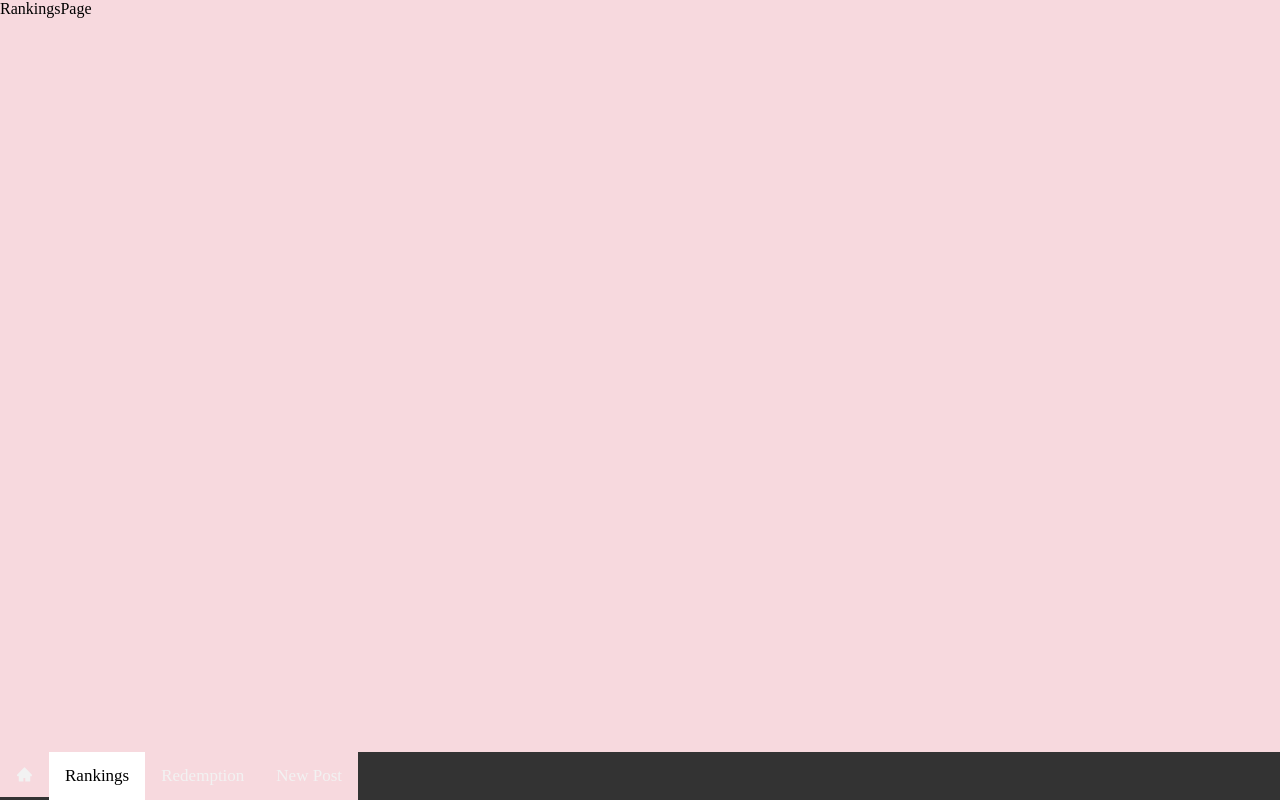
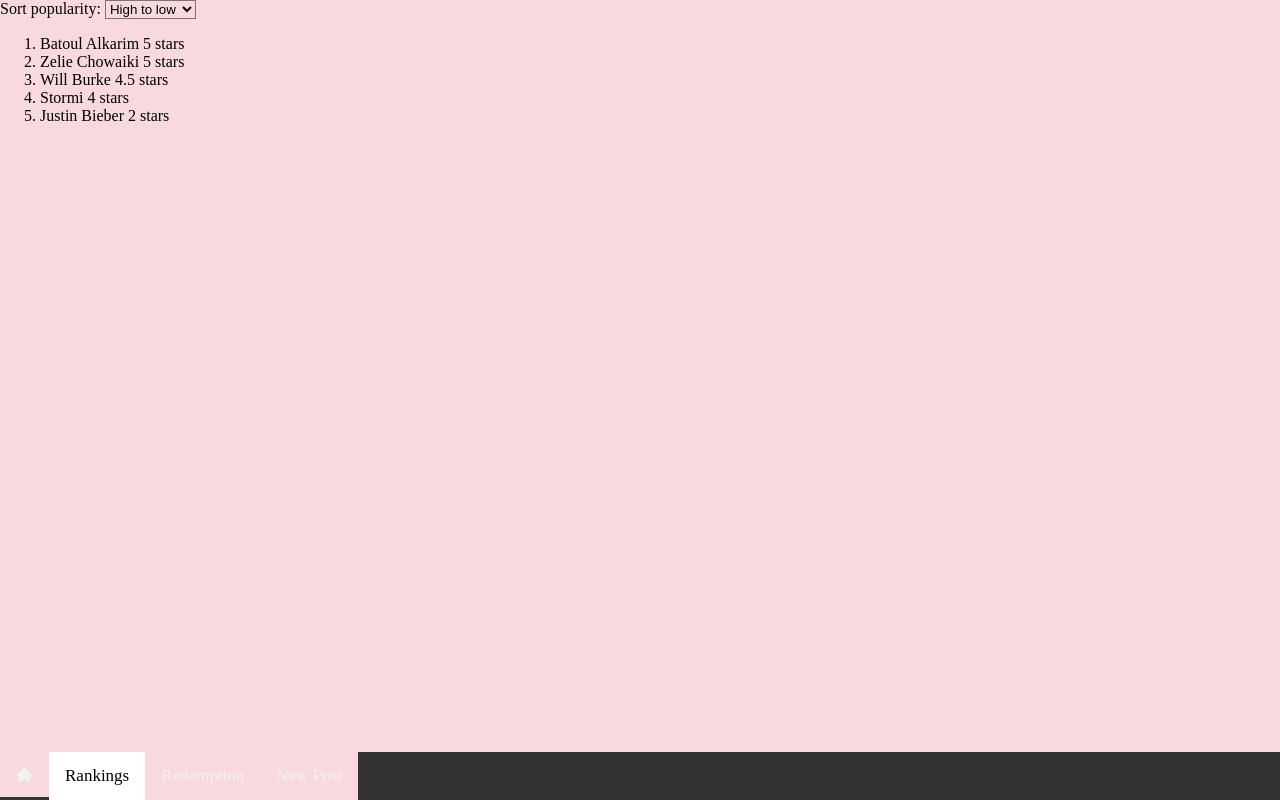
Before and after one commit to batoulalkarim/status, a React (Create React App) app: page /rankings in a window 1280 px wide. Built offline with nearby package versions, Linux system fonts and the light colour scheme; data requests are answered from the project's data file.

Commit message:
ranking page functionality

```diff
--- a/db.json
+++ b/db.json
@@ -15,7 +15,7 @@
       "username": "stormibaby",
       "name": "Stormi",
       "bio": "My mom made me this account..",
-      "rating": 5,
+      "rating": 4,
       "profile_pic": "https://raw.githubusercontent.com/batoulalkarim/status/7a6fee444c42191d99acb7be0eeb97a9da52cdaf/src/images/stormi-profile-pic.jpeg",
       "caption": "Just another day bathing in billions",
       "comments": []
@@ -35,7 +35,7 @@
       "username": "justinbieber",
       "name": "Justin Bieber",
       "bio": "All praise to the most high up",
-      "rating": 5,
+      "rating": 2,
       "profile_pic": "https://raw.githubusercontent.com/batoulalkarim/status/7a6fee444c42191d99acb7be0eeb97a9da52cdaf/src/images/justin-profile-pic.jpeg",
       "caption": "Selena, I miss you..",
       "comments": []
@@ -45,7 +45,7 @@
       "username": "swaglord69",
       "name": "Will Burke",
       "bio": "we live in a society",
-      "rating": 5,
+      "rating": 4.5,
       "profile_pic": "https://raw.githubusercontent.com/batoulalkarim/status/Zelie-day-2/src/images/will-profile-pic.png",
       "caption": "someone get me a daiper cause I can't stop shitting on these fools",
       "comments": []
--- a/src/components/App.js
+++ b/src/components/App.js
@@ -35,7 +35,7 @@
         <HomePage profiles={profileData}/>
       </Route>
       <Route exact path='/rankings'>
-        <RankingsPage />
+        <RankingsPage profiles={profileData}/>
       </Route>
       <Route path='/profiles/:id'>
         <Profile />
--- a/src/components/RankingsPage.js
+++ b/src/components/RankingsPage.js
@@ -1,8 +1,36 @@
-import React from 'react'
+import {React, useState} from 'react'
 
-function RankingsPage() {
+function RankingsPage({profiles}) {
+
+  const [sortBy, setSortBy] = useState('popular');
+
+  function onSortChange(newSort) {
+    setSortBy(newSort);
+  }
+
+  const rankedProfiles = (sortBy === 'popular') ? profiles.sort((a,b) => b.rating - a.rating) : profiles.sort((a,b) => a.rating - b.rating);
+
   return (
-    <div>RankingsPage</div>
+    <div>
+      <div id="sort-bar">
+        <label>Sort popularity: </label>
+        <select name="profile-sorter" id="profile-sorter"
+        onChange={(e) => onSortChange(e.target.value)} value={sortBy} >
+          <option value="popular">High to low</option>
+          <option value="unpopular">Low to high</option>
+        </select>
+      </div>
+
+      <ol>
+        {
+          rankedProfiles.map(profile => {
+            return (
+              <li>{profile.name} {profile.rating} stars</li>
+            )
+          })
+        }
+      </ol>
+    </div>
   )
 }
 
```
